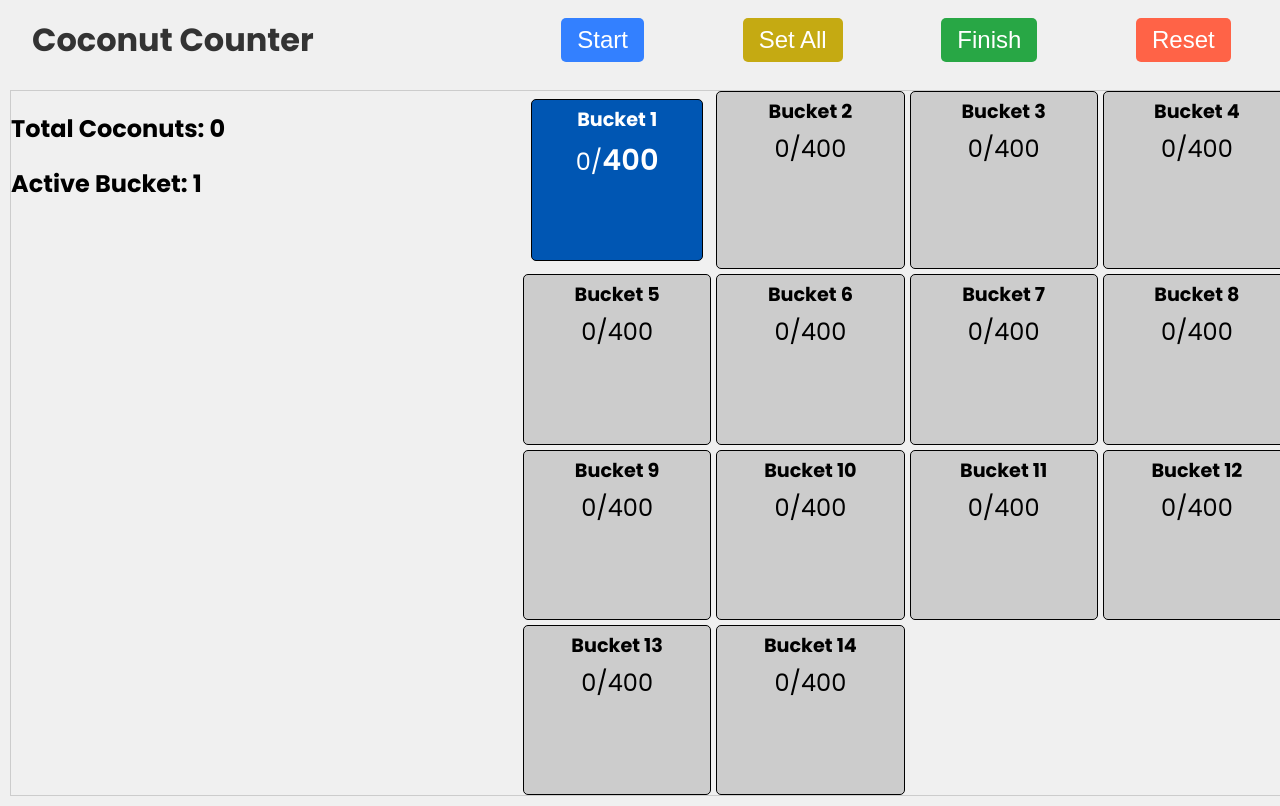
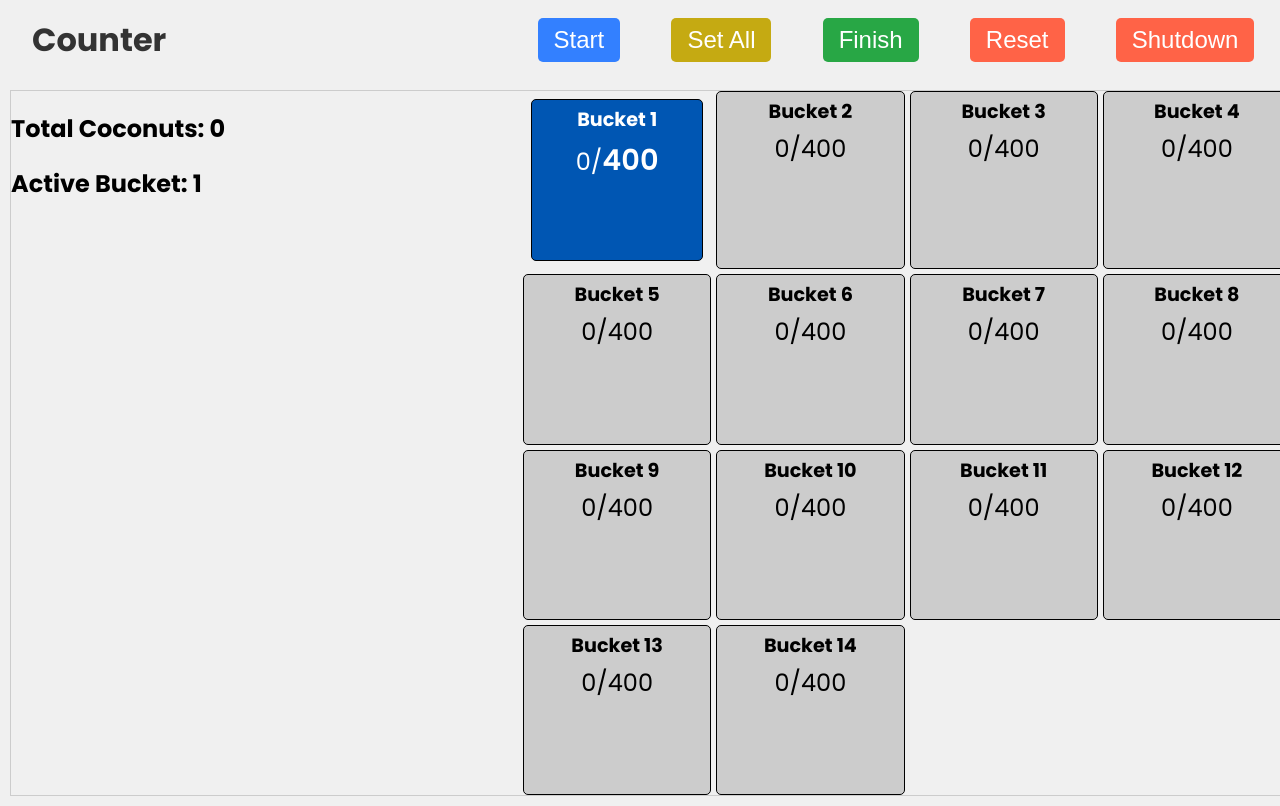
Before and after one commit to anjanavishvanath/coconut-counter, a React (Vite) app in the folder frontend/: page / in a window 1280 px wide. Built offline with nearby package versions, Linux system fonts and the light colour scheme; no server answers.

Commit message:
shutdown feature from UI

```diff
--- a/frontend/src/App.jsx
+++ b/frontend/src/App.jsx
@@ -190,6 +190,26 @@ export default function App() {
     selectedBucketRef.current = null;
   }
 
+  const handleShutdown = async () => {
+    if (!window.confirm("Are you sure you want to shut down the Raspberry Pi?")) return;
+
+    try {
+      const res = await fetch("http://localhost:8000/shutdown", {
+        method: "POST",
+      });
+      const data = await res.json();
+
+      if (data.status === "shutting down") {
+        alert("🔌 Raspberry Pi is shutting down...");
+      } else {
+        alert("⚠️ Failed to shut down: " + data.detail);
+      }
+    } catch (err) {
+      console.error("Shutdown error:", err);
+      alert("❌ Shutdown failed: " + err.message);
+    }
+  };
+
   //-------Keyboard Functions ------------------------------------//
   const handleKeyboardInput = (input) => {
     const v = parseInt(input) || 0;
@@ -225,12 +245,13 @@ export default function App() {
   return (
     <>
       <header>
-        <h1>Coconut Counter</h1>
+        <h1>Counter</h1>
         <nav>
           <button className="startBtn" onClick={handleStartStop}>{isStreaming ? "Stop" : "Start"}</button>
           <button className="setBtn" onClick={handleSetAll}>Set All</button>
           <button className="finishButton" onClick={handleFinish}>Finish</button>
           <button className="resetBtn" onClick={handleReset}>Reset</button>
+          <button className="resetBtn" onClick={handleShutdown}>Shutdown</button>
         </nav>
       </header>
       <div className="main_container">
```
Also changed, not shown: 1 other file (tests, documents, lock files or other folders).
